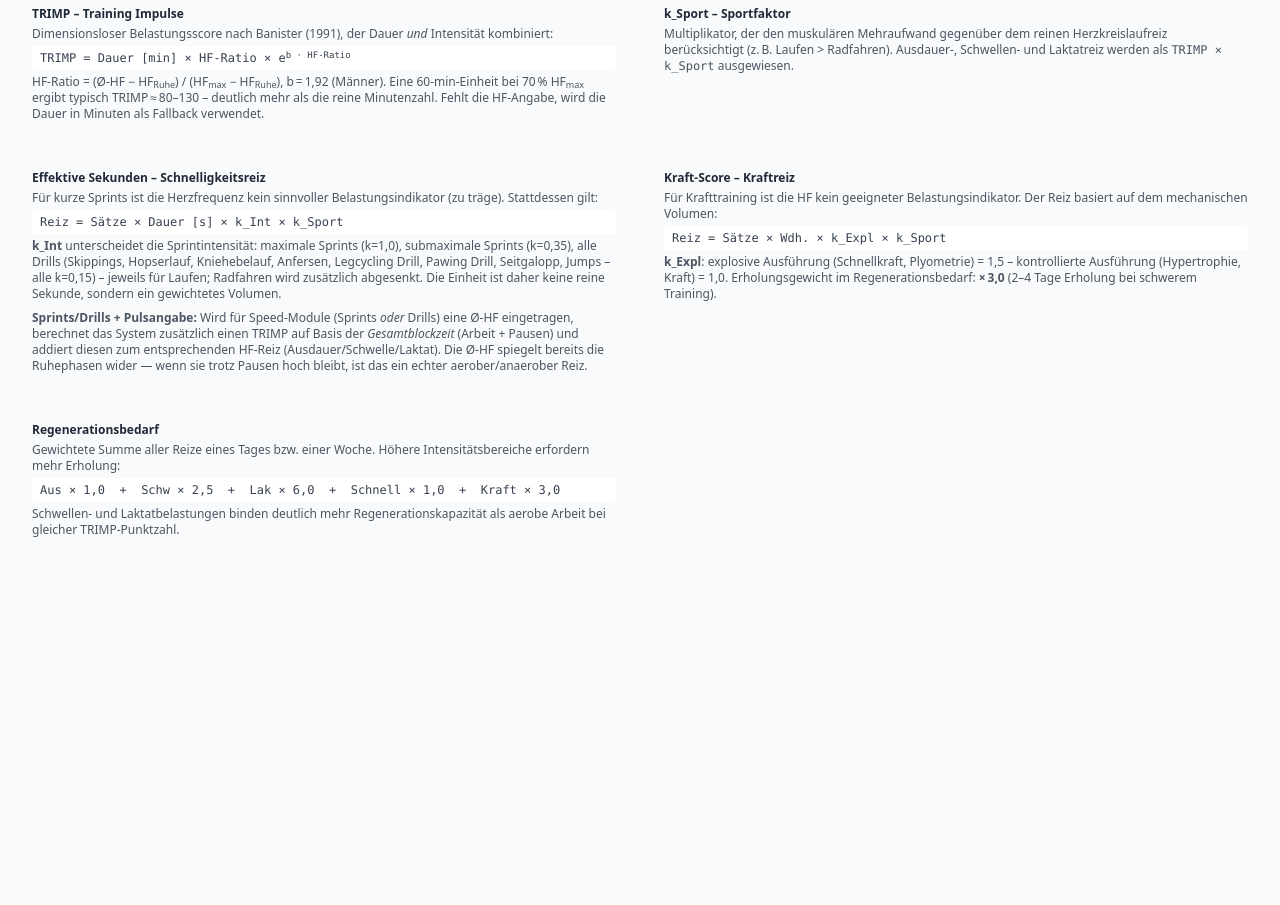
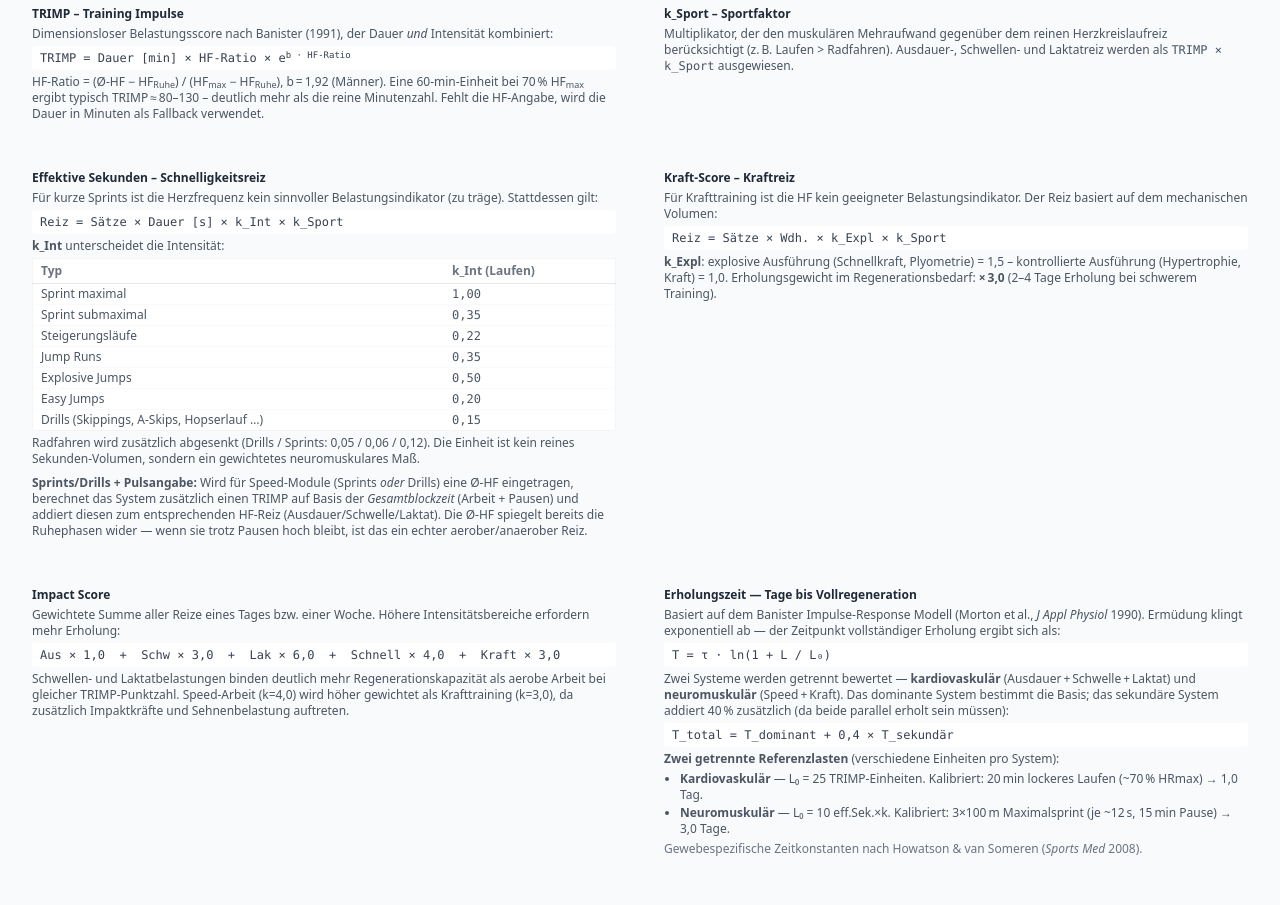
Before and after one commit to Sebastian1981/AI_Coach, a FastAPI app: page / in a window 1280 px wide. Shown: the part 1102-2007 px from the top of the page. Before the commit the page ends 1639 px from the top, so only its background shows below. Run offline with FastAPI, Linux system fonts and the light colour scheme; data that the repository does not hold is empty; some libraries are stand-ins or nearby versions.

Commit message:
add recovery time

```diff
--- a/api/templates/index.html
+++ b/api/templates/index.html
@@ -118,7 +118,7 @@
                     <option>Swim</option>
                     <option>Speed Drills</option>
                     <option>Sprint</option>
-                    <option>Power</option>
+                    <option>Hiking</option>
                     <option>Kraft</option>
                     <option>Sonstiges</option>
                   </select>
@@ -132,6 +132,7 @@
                       <option>Steady State</option>
                       <option>Intervalls</option>
                       <option>Sprints</option>
+                      <option>Steigerungsläufe</option>
                       <optgroup label="Drills">
                         <option>Skippings</option>
                         <option>A-Skips</option>
@@ -141,7 +142,11 @@
                         <option>Legcycling Drill</option>
                         <option>Pawing Drill</option>
                         <option>Seitgalopp</option>
-                        <option>Jumps</option>
+                      </optgroup>
+                      <optgroup label="Spr&uuml;nge">
+                        <option>Easy Jumps</option>
+                        <option>Explosive Jumps</option>
+                        <option>Jump Runs</option>
                       </optgroup>
                       <option>Kraft</option>
                       <option>Einlaufen</option>
@@ -355,9 +360,9 @@
       <!-- Legend cards -->
       <div class="grid grid-cols-2 sm:grid-cols-3 lg:grid-cols-6 gap-3 text-xs">
         <div class="bg-blue-50 border border-blue-100 rounded-lg p-3">
-          <div class="font-semibold text-blue-800 mb-1">Regenerationsbedarf</div>
-          <div class="text-blue-600">Erholungs-gewichtete Last</div>
-          <div class="text-blue-500 mt-0.5">Aus&times;1 + Schw&times;2.5 + Lak&times;6 + Schnell&times;1 + Kraft&times;3</div>
+          <div class="font-semibold text-blue-800 mb-1">Impact Score</div>
+          <div class="text-blue-600">Gewichteter Gesamtreiz</div>
+          <div class="text-blue-500 mt-0.5">Aus&times;1 + Schw&times;3 + Lak&times;6 + Schnell&times;4 + Kraft&times;3</div>
         </div>
         <div class="bg-green-50 border border-green-100 rounded-lg p-3">
           <div class="font-semibold text-green-800 mb-1">Ausdauerreiz</div>
@@ -390,6 +395,11 @@
           <div class="text-purple-600">S&auml;tze &times; Wdh. &times; k_Expl &times; k_Sport</div>
           <div class="text-purple-400 mt-0.5">Eff. Wdh. (explosiv&times;1,5 / kontrolliert&times;1,0)</div>
         </div>
+        <div class="bg-teal-50 border border-teal-100 rounded-lg p-3">
+          <div class="font-semibold text-teal-800 mb-1">Erholungszeit</div>
+          <div class="text-teal-600">Tage bis Vollregeneration</div>
+          <div class="text-teal-400 mt-0.5">&tau;&thinsp;&middot;&thinsp;ln(1&thinsp;+&thinsp;L&thinsp;/&thinsp;L&#8320;) &mdash; Banister-Modell</div>
+        </div>
       </div>
 
       <!-- Weekly -->
@@ -401,12 +411,12 @@
               <tr class="border-b-2 border-gray-200 text-left text-xs text-gray-500 uppercase tracking-wide">
                 <th class="pb-2 pr-4">KW</th>
                 <th class="pb-2 pr-4">Tage</th>
-                <th class="pb-2 pr-4 text-blue-700">Regen.-bedarf</th>
                 <th class="pb-2 pr-4 text-green-700">Ausdauer (TRIMP)</th>
                 <th class="pb-2 pr-4 text-yellow-700">Schwelle (TRIMP)</th>
                 <th class="pb-2 pr-4 text-orange-700">Laktat (TRIMP)</th>
                 <th class="pb-2 pr-4 text-red-700">Schnell. (Eff.Sek.)</th>
-                <th class="pb-2 text-purple-700">Kraft (Eff.Wdh.)</th>
+                <th class="pb-2 pr-4 text-purple-700">Kraft (Eff.Wdh.)</th>
+                <th class="pb-2 text-blue-700">Impact Score</th>
               </tr>
             </thead>
             <tbody>
@@ -414,12 +424,12 @@
                 <tr class="border-b border-gray-100 hover:bg-gray-50">
                   <td class="py-2.5 pr-4 font-semibold text-gray-700" x-text="`${w.year} / KW ${w.calendar_week}`"></td>
                   <td class="py-2.5 pr-4 text-gray-500" x-text="w.training_days"></td>
-                  <td class="py-2.5 pr-4 font-semibold text-blue-700" x-text="fmt(w.regenerationsbedarf)"></td>
                   <td class="py-2.5 pr-4 text-green-700" x-text="fmt(w.ausdauerreiz)"></td>
                   <td class="py-2.5 pr-4 text-yellow-700" x-text="fmt(w.schwellenreiz)"></td>
                   <td class="py-2.5 pr-4 text-orange-700" x-text="fmt(w.laktatreiz)"></td>
                   <td class="py-2.5 pr-4 text-red-700" x-text="fmt(w.schnelligkeitsreiz)"></td>
-                  <td class="py-2.5 text-purple-700" x-text="fmt(w.kraftreiz)"></td>
+                  <td class="py-2.5 pr-4 text-purple-700" x-text="fmt(w.kraftreiz)"></td>
+                  <td class="py-2.5 font-semibold text-blue-700" x-text="fmt(w.regenerationsbedarf)"></td>
                 </tr>
               </template>
             </tbody>
@@ -436,12 +446,13 @@
               <tr class="border-b-2 border-gray-200 text-left text-xs text-gray-500 uppercase tracking-wide">
                 <th class="pb-2 pr-4">Datum</th>
                 <th class="pb-2 pr-4">Mod.</th>
-                <th class="pb-2 pr-4 text-blue-700">Regen.-bedarf</th>
                 <th class="pb-2 pr-4 text-green-700">Ausdauer (TRIMP)</th>
                 <th class="pb-2 pr-4 text-yellow-700">Schwelle (TRIMP)</th>
                 <th class="pb-2 pr-4 text-orange-700">Laktat (TRIMP)</th>
                 <th class="pb-2 pr-4 text-red-700">Schnell. (Eff.Sek.)</th>
-                <th class="pb-2 text-purple-700">Kraft (Eff.Wdh.)</th>
+                <th class="pb-2 pr-4 text-purple-700">Kraft (Eff.Wdh.)</th>
+                <th class="pb-2 pr-4 text-blue-700">Impact Score</th>
+                <th class="pb-2 text-teal-700">Erhol. [d]</th>
               </tr>
             </thead>
             <tbody>
@@ -449,12 +460,13 @@
                 <tr class="border-b border-gray-100 hover:bg-gray-50">
                   <td class="py-2 pr-4 font-medium text-gray-800" x-text="d.date"></td>
                   <td class="py-2 pr-4 text-gray-500" x-text="d.module_count"></td>
-                  <td class="py-2 pr-4 font-semibold text-blue-700" x-text="fmt(d.regenerationsbedarf)"></td>
                   <td class="py-2 pr-4 text-green-700" x-text="fmt(d.ausdauerreiz)"></td>
                   <td class="py-2 pr-4 text-yellow-700" x-text="fmt(d.schwellenreiz)"></td>
                   <td class="py-2 pr-4 text-orange-700" x-text="fmt(d.laktatreiz)"></td>
                   <td class="py-2 pr-4 text-red-700" x-text="fmt(d.schnelligkeitsreiz)"></td>
-                  <td class="py-2 text-purple-700" x-text="fmt(d.kraftreiz)"></td>
+                  <td class="py-2 pr-4 text-purple-700" x-text="fmt(d.kraftreiz)"></td>
+                  <td class="py-2 pr-4 font-semibold text-blue-700" x-text="fmt(d.regenerationsbedarf)"></td>
+                  <td class="py-2 font-semibold text-teal-700" x-text="d.recovery_days != null ? d.recovery_days + ' d' : '—'"></td>
                 </tr>
               </template>
             </tbody>
@@ -486,7 +498,20 @@
         <div class="font-semibold text-gray-800 mb-1">Effektive Sekunden &ndash; Schnelligkeitsreiz</div>
         <p>Für kurze Sprints ist die Herzfrequenz kein sinnvoller Belastungsindikator (zu träge). Stattdessen gilt:</p>
         <p class="font-mono bg-white rounded px-2 py-1 mt-1 text-gray-700">Reiz = Sätze &times; Dauer&thinsp;[s] &times; k_Int &times; k_Sport</p>
-        <p class="mt-1"><strong>k_Int</strong> unterscheidet die Sprintintensität: maximale Sprints (k=1,0), submaximale Sprints (k=0,35), alle Drills (Skippings, Hopserlauf, Kniehebelauf, Anfersen, Legcycling Drill, Pawing Drill, Seitgalopp, Jumps &ndash; alle k=0,15) &ndash; jeweils für Laufen; Radfahren wird zusätzlich abgesenkt. Die Einheit ist daher keine reine Sekunde, sondern ein gewichtetes Volumen.</p>
+        <p class="mt-1"><strong>k_Int</strong> unterscheidet die Intensit&auml;t:</p>
+        <table class="mt-1 w-full text-xs bg-white rounded border border-gray-100">
+          <thead><tr class="border-b border-gray-200 text-gray-500"><th class="px-2 py-1 text-left">Typ</th><th class="px-2 py-1 text-left">k_Int (Laufen)</th></tr></thead>
+          <tbody>
+            <tr class="border-b border-gray-50"><td class="px-2 py-0.5">Sprint maximal</td><td class="px-2 py-0.5 font-mono">1,00</td></tr>
+            <tr class="border-b border-gray-50"><td class="px-2 py-0.5">Sprint submaximal</td><td class="px-2 py-0.5 font-mono">0,35</td></tr>
+            <tr class="border-b border-gray-50"><td class="px-2 py-0.5">Steigerungsl&auml;ufe</td><td class="px-2 py-0.5 font-mono">0,22</td></tr>
+            <tr class="border-b border-gray-50"><td class="px-2 py-0.5">Jump Runs</td><td class="px-2 py-0.5 font-mono">0,35</td></tr>
+            <tr class="border-b border-gray-50"><td class="px-2 py-0.5">Explosive Jumps</td><td class="px-2 py-0.5 font-mono">0,50</td></tr>
+            <tr class="border-b border-gray-50"><td class="px-2 py-0.5">Easy Jumps</td><td class="px-2 py-0.5 font-mono">0,20</td></tr>
+            <tr><td class="px-2 py-0.5">Drills (Skippings, A-Skips, Hopserlauf &hellip;)</td><td class="px-2 py-0.5 font-mono">0,15</td></tr>
+          </tbody>
+        </table>
+        <p class="mt-1">Radfahren wird zus&auml;tzlich abgesenkt (Drills / Sprints: 0,05 / 0,06 / 0,12). Die Einheit ist kein reines Sekunden-Volumen, sondern ein gewichtetes neuromuskulares Ma&szlig;.</p>
         <p class="mt-2"><strong>Sprints/Drills + Pulsangabe:</strong> Wird für Speed-Module (Sprints <em>oder</em> Drills) eine &Oslash;-HF eingetragen, berechnet das System zusätzlich einen TRIMP auf Basis der <em>Gesamtblockzeit</em> (Arbeit + Pausen) und addiert diesen zum entsprechenden HF-Reiz (Ausdauer/Schwelle/Laktat). Die Ø-HF spiegelt bereits die Ruhephasen wider — wenn sie trotz Pausen hoch bleibt, ist das ein echter aerober/anaerober Reiz.</p>
       </div>
 
@@ -498,14 +523,25 @@
       </div>
 
       <div class="bg-gray-50 rounded-lg p-4">
-        <div class="font-semibold text-gray-800 mb-1">Regenerationsbedarf</div>
+        <div class="font-semibold text-gray-800 mb-1">Impact Score</div>
         <p>Gewichtete Summe aller Reize eines Tages bzw. einer Woche. Höhere Intensitätsbereiche erfordern mehr Erholung:</p>
-        <p class="font-mono bg-white rounded px-2 py-1 mt-1 text-gray-700">Aus&thinsp;&times;&thinsp;1,0 &thinsp;+&thinsp; Schw&thinsp;&times;&thinsp;2,5 &thinsp;+&thinsp; Lak&thinsp;&times;&thinsp;6,0 &thinsp;+&thinsp; Schnell&thinsp;&times;&thinsp;1,0 &thinsp;+&thinsp; Kraft&thinsp;&times;&thinsp;3,0</p>
-        <p class="mt-1">Schwellen- und Laktatbelastungen binden deutlich mehr Regenerationskapazität als aerobe Arbeit bei gleicher TRIMP-Punktzahl.</p>
+        <p class="font-mono bg-white rounded px-2 py-1 mt-1 text-gray-700">Aus&thinsp;&times;&thinsp;1,0 &thinsp;+&thinsp; Schw&thinsp;&times;&thinsp;3,0 &thinsp;+&thinsp; Lak&thinsp;&times;&thinsp;6,0 &thinsp;+&thinsp; Schnell&thinsp;&times;&thinsp;4,0 &thinsp;+&thinsp; Kraft&thinsp;&times;&thinsp;3,0</p>
+        <p class="mt-1">Schwellen- und Laktatbelastungen binden deutlich mehr Regenerationskapazität als aerobe Arbeit bei gleicher TRIMP-Punktzahl. Speed-Arbeit (k=4,0) wird höher gewichtet als Krafttraining (k=3,0), da zusätzlich Impaktkräfte und Sehnenbelastung auftreten.</p>
       </div>
 
-    </div>
-  </div>
+      <div class="bg-gray-50 rounded-lg p-4">
+        <div class="font-semibold text-gray-800 mb-1">Erholungszeit &mdash; Tage bis Vollregeneration</div>
+        <p>Basiert auf dem Banister Impulse-Response Modell (Morton et&thinsp;al., <em>J Appl Physiol</em> 1990). Ermüdung klingt exponentiell ab &mdash; der Zeitpunkt vollständiger Erholung ergibt sich als:</p>
+        <p class="font-mono bg-white rounded px-2 py-1 mt-1 text-gray-700">T = &tau;&thinsp;&middot;&thinsp;ln(1&thinsp;+&thinsp;L&thinsp;/&thinsp;L&#8320;)</p>
+        <p class="mt-1">Zwei Systeme werden getrennt bewertet &mdash; <strong>kardiovaskul&auml;r</strong> (Ausdauer&thinsp;+&thinsp;Schwelle&thinsp;+&thinsp;Laktat) und <strong>neuromuskul&auml;r</strong> (Speed&thinsp;+&thinsp;Kraft). Das dominante System bestimmt die Basis; das sekund&auml;re System addiert 40&thinsp;% zusätzlich (da beide parallel erholt sein müssen):</p>
+        <p class="font-mono bg-white rounded px-2 py-1 mt-1 text-gray-700">T_total = T_dominant + 0,4&thinsp;&times;&thinsp;T_sekundär</p>
+        <p class="mt-1"><strong>Zwei getrennte Referenzlasten</strong> (verschiedene Einheiten pro System):</p>
+        <ul class="mt-1 space-y-0.5 pl-4 list-disc">
+          <li><strong>Kardiovaskul&auml;r</strong> &mdash; L&#8320; = 25 TRIMP-Einheiten. Kalibriert: 20&thinsp;min lockeres Laufen (~70&thinsp;% HRmax) &rarr; 1,0 Tag.</li>
+          <li><strong>Neuromuskul&auml;r</strong> &mdash; L&#8320; = 10 eff.Sek.&times;k. Kalibriert: 3&times;100&thinsp;m Maximalsprint (je ~12&thinsp;s, 15&thinsp;min Pause) &rarr; 3,0 Tage.</li>
+        </ul>
+        <p class="mt-1 text-gray-500 text-xs">Gewebespezifische Zeitkonstanten nach Howatson &amp; van Someren (<em>Sports Med</em> 2008).</p>
+      </div>
 
 </div>
 
@@ -513,7 +549,7 @@
 function app() {
   const today = new Date().toISOString().split('T')[0];
 
-  const INTERVAL_TYPES = new Set(['Intervalls','Sprints','Skippings','A-Skips','Hopserlauf','Kniehebelauf','Anfersen','Legcycling Drill','Pawing Drill','Seitgalopp','Jumps','Kraft']);
+  const INTERVAL_TYPES = new Set(['Intervalls','Sprints','Steigerungsläufe','Skippings','A-Skips','Hopserlauf','Kniehebelauf','Anfersen','Legcycling Drill','Pawing Drill','Seitgalopp','Easy Jumps','Explosive Jumps','Jump Runs','Kraft']);
 
   function newModule() {
     return { sport: 'Running', training_type: 'Steady State',
@@ -537,7 +573,7 @@ function app() {
 
     isInterval(mod)     { return INTERVAL_TYPES.has(mod.training_type) || mod.sport === 'Kraft'; },
     onSportChange(mod) {
-      const genericTypes = new Set(['Steady State','Intervalls','Sprints','Skippings','A-Skips','Hopserlauf','Kniehebelauf','Anfersen','Legcycling Drill','Pawing Drill','Seitgalopp','Jumps','Kraft','Einlaufen','Auslaufen','Sonstiges']);
+      const genericTypes = new Set(['Steady State','Intervalls','Sprints','Steigerungsläufe','Skippings','A-Skips','Hopserlauf','Kniehebelauf','Anfersen','Legcycling Drill','Pawing Drill','Seitgalopp','Easy Jumps','Explosive Jumps','Jump Runs','Kraft','Einlaufen','Auslaufen','Sonstiges']);
       if (mod.sport === 'Kraft' && genericTypes.has(mod.training_type)) {
         mod.training_type = 'Kniebeuge';
       } else if (mod.sport !== 'Kraft' && !genericTypes.has(mod.training_type)) {
```
Also changed, not shown: src/load_score.py (+70 -24 lines).
